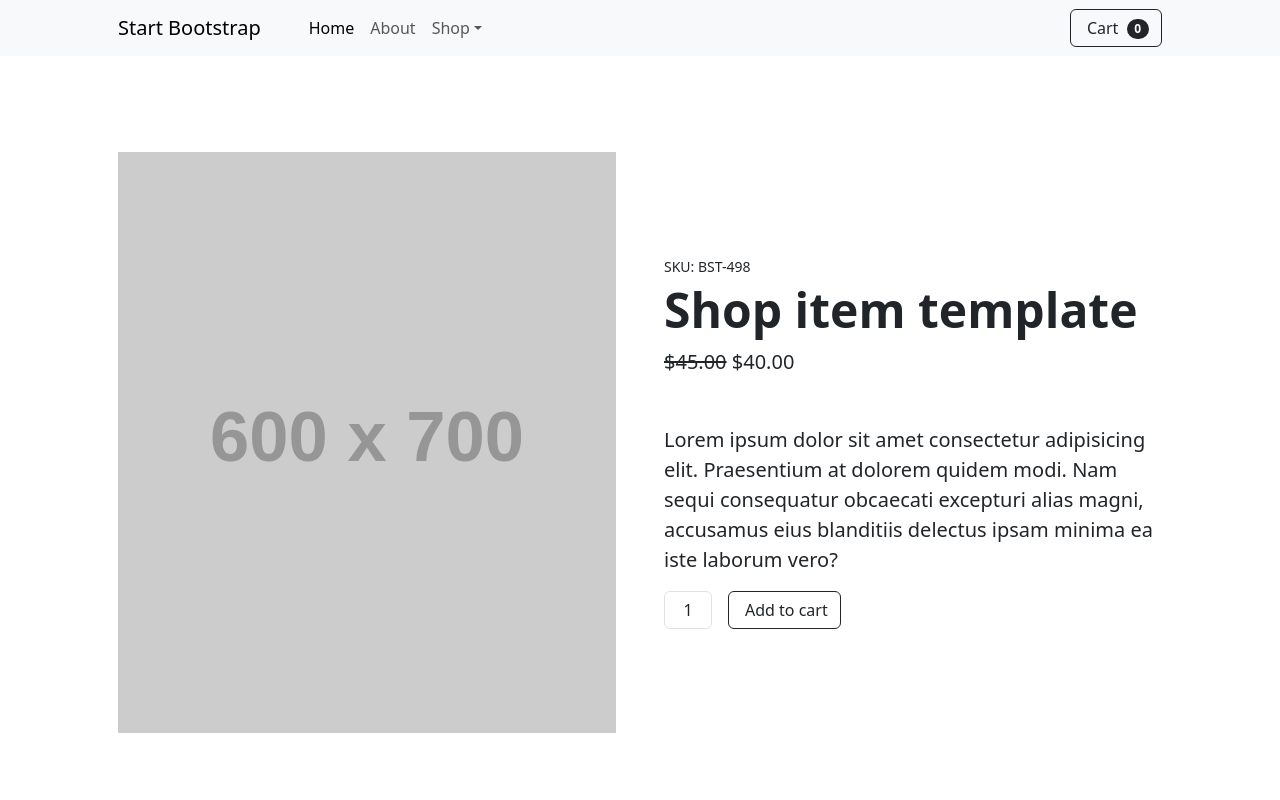
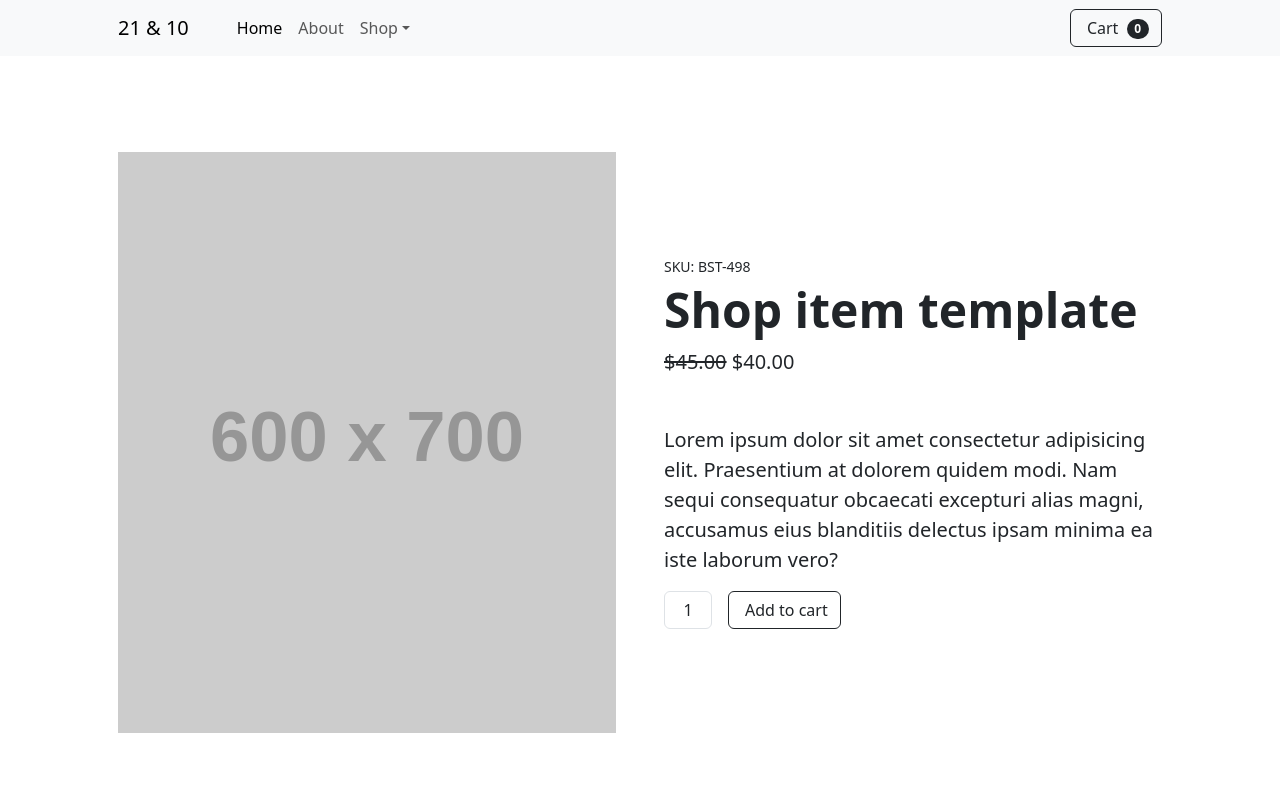
Before and after one commit to aldo-rs/21n10-home, a website built with webpack: page src/index.html in a window 1280 px wide. Shown: the top 800 px of the page. Built offline with nearby package versions, Linux system fonts and the light colour scheme; placeholder pictures from the web are drawn by us; some icons are missing.

Commit message:
Add logo

```diff
--- a/src/index.html
+++ b/src/index.html
@@ -9,7 +9,7 @@
     <!-- Navigation-->
     <nav class="navbar navbar-expand-lg navbar-light bg-light">
         <div class="container px-4 px-lg-5">
-            <a class="navbar-brand" href="#!">Start Bootstrap</a>
+            <a class="navbar-brand" href="#!">21 & 10</a>
             <button class="navbar-toggler" type="button" data-bs-toggle="collapse" data-bs-target="#navbarSupportedContent" aria-controls="navbarSupportedContent" aria-expanded="false" aria-label="Toggle navigation"><span class="navbar-toggler-icon"></span></button>
             <div class="collapse navbar-collapse" id="navbarSupportedContent">
                 <ul class="navbar-nav me-auto mb-2 mb-lg-0 ms-lg-4">
```
